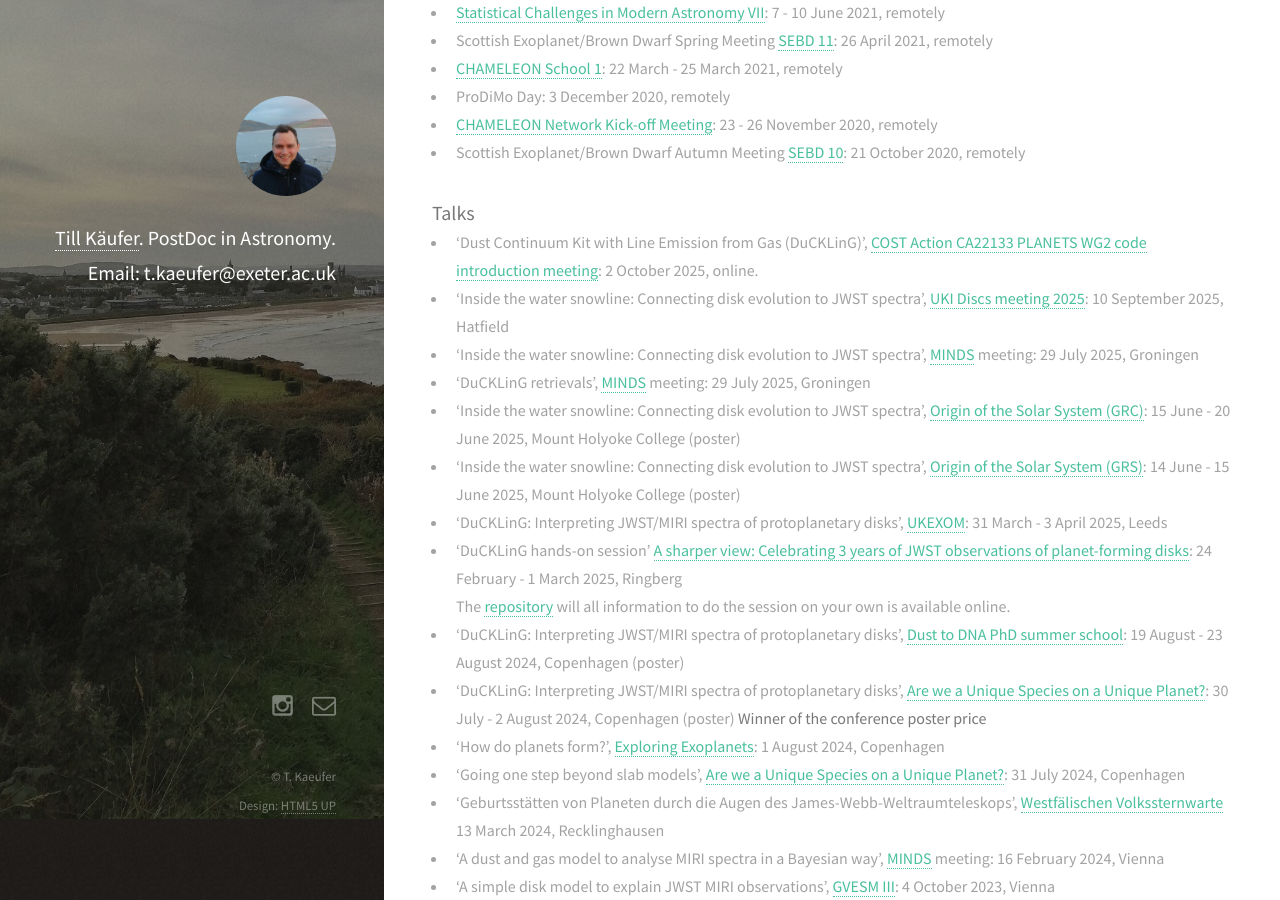
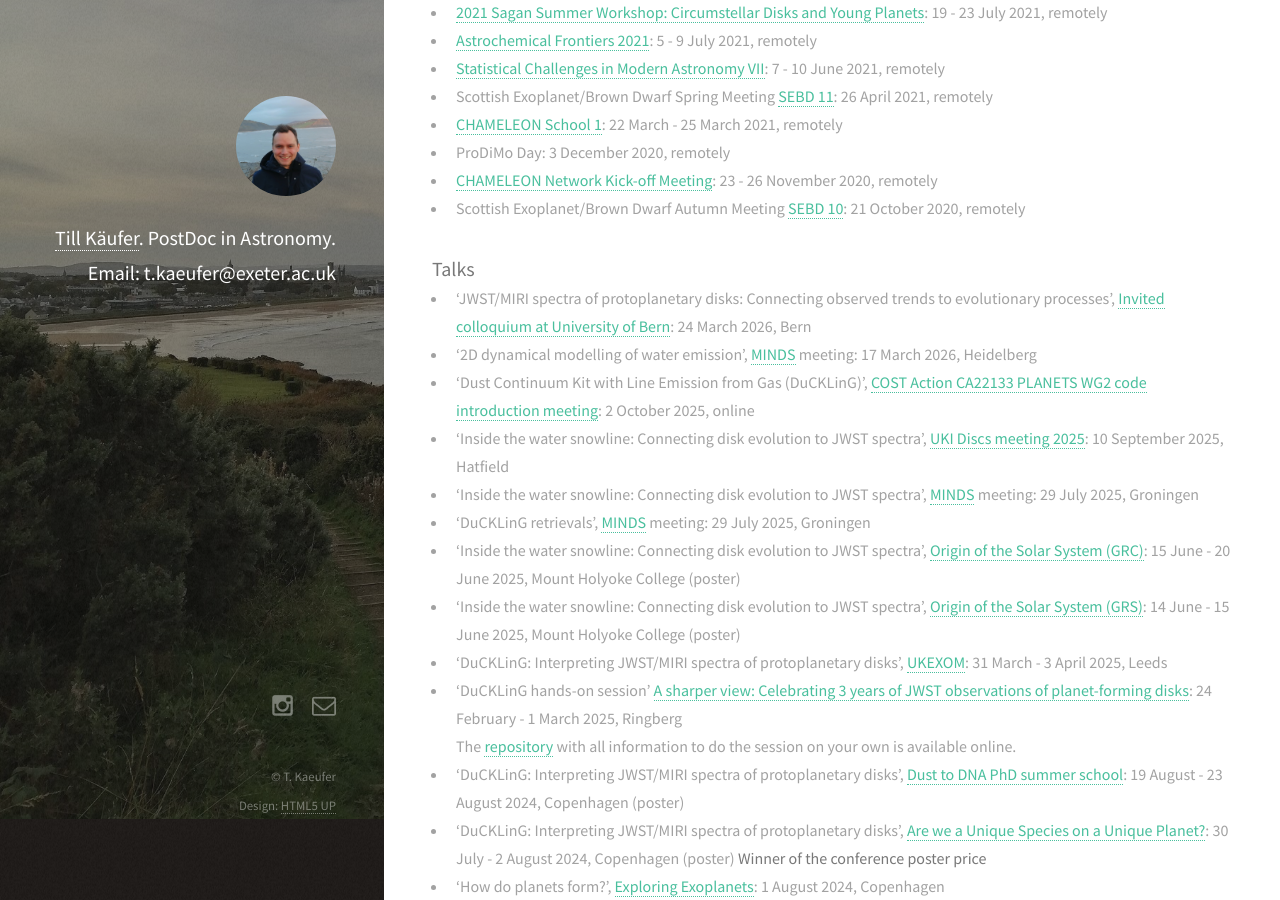
Before and after one commit to tillkaeufer/tillkaeufer.github.io, a Jekyll site: the page built from _posts/2020-10-04-talks.markdown, in a window 1280 px wide and 900 px high, scrolled down 1628 px. Built offline with Jekyll 4.4.1, drawn with Linux system fonts in a browser that asks for light colours; nearby versions of some CDN libraries; some of the changed text lies outside the part shown.

Commit message:
adding MINDS and Bern

```diff
--- a/_posts/2020-10-04-talks.markdown
+++ b/_posts/2020-10-04-talks.markdown
@@ -11,6 +11,8 @@
 
 ### Conferences
 
+- [Invited visit to the University of Bern](https://cshvisit.wikidot.com/schedule:colloquia-fs2026): 23 - 25 March 2026, Bern
+- JWST/MIRI GTO [MINDS](https://minds.cab.inta-csic.es/) team meeting: 16 March - 17 March 2026, Heidelberg
 - [UK & Ireland Discs meeting 2025](https://ukidiscs.github.io/discs2025/): 8 September - 10 September 2025, Hatfield (Session chair)
 - JWST/MIRI GTO [MINDS](https://minds.cab.inta-csic.es/) team meeting: 28 July - 30 July 2025, Groningen
 - [Origin of the Solar System (GRC)](https://www.grc.org/origins-of-solar-systems-conference/2025/): 15 June - 20 June 2025, Mount Holyoke College
@@ -47,8 +49,9 @@
 
 ### Talks
 
-
-- 'Dust Continuum Kit with Line Emission from Gas (DuCKLinG)', [COST Action CA22133 PLANETS WG2 code introduction meeting](https://costactionplanets.github.io/seminars.html): 2 October 2025, online.
+- 'JWST/MIRI spectra of protoplanetary disks: Connecting observed trends to evolutionary processes', [Invited colloquium at University of Bern](https://cshvisit.wikidot.com/schedule:colloquia-fs2026): 24 March 2026, Bern
+- '2D dynamical modelling of water emission', [MINDS](https://minds.cab.inta-csic.es/) meeting: 17 March 2026, Heidelberg
+- 'Dust Continuum Kit with Line Emission from Gas (DuCKLinG)', [COST Action CA22133 PLANETS WG2 code introduction meeting](https://costactionplanets.github.io/seminars.html): 2 October 2025, online
 - 'Inside the water snowline: Connecting disk evolution to JWST spectra', [UKI Discs meeting 2025](https://ukidiscs.github.io/discs2025/): 10 September 2025, Hatfield
 - 'Inside the water snowline: Connecting disk evolution to JWST spectra', [MINDS](https://minds.cab.inta-csic.es/) meeting: 29 July 2025, Groningen
 - 'DuCKLinG retrievals', [MINDS](https://minds.cab.inta-csic.es/) meeting: 29 July 2025, Groningen
@@ -56,7 +59,7 @@
 - 'Inside the water snowline: Connecting disk evolution to JWST spectra', [Origin of the Solar System (GRS)](https://www.grc.org/origins-of-solar-systems-grs-conference/2025/): 14 June - 15 June 2025, Mount Holyoke College (poster)
 - 'DuCKLinG: Interpreting JWST/MIRI spectra of protoplanetary disks', [UKEXOM](https://sites.google.com/view/ukexom2025/home?authuser=0): 31 March - 3 April 2025, Leeds
 - 'DuCKLinG hands-on session' [A sharper view: Celebrating 3 years of JWST observations of planet-forming disks](https://sites.google.com/view/3-years-of-protoplanetary-disk/home?authuser=0): 24 February - 1 March 2025, Ringberg
-  The [repository](https://github.com/tillkaeufer/duckling_hands-on_session) will all information to do the session on your own is available online.
+  The [repository](https://github.com/tillkaeufer/duckling_hands-on_session) with all information to do the session on your own is available online.
 - 'DuCKLinG: Interpreting JWST/MIRI spectra of protoplanetary disks', [Dust to DNA PhD summer school](https://michiellambrechts.bitbucket.io/dust2dna.html): 19 August - 23 August 2024, Copenhagen (poster)
 - 'DuCKLinG: Interpreting JWST/MIRI spectra of protoplanetary disks', [Are we a Unique Species on a Unique Planet?](https://nbi.ku.dk/english/research/astrophysics/centre-for-exolife-sciences-cels/conference-cels/): 30 July - 2 August 2024, Copenhagen (poster) <strong> Winner of the conference poster price <strong>
 - 'How do planets form?', [Exploring Exoplanets](https://exploringexoplanets.eu/): 1 August 2024, Copenhagen
```
